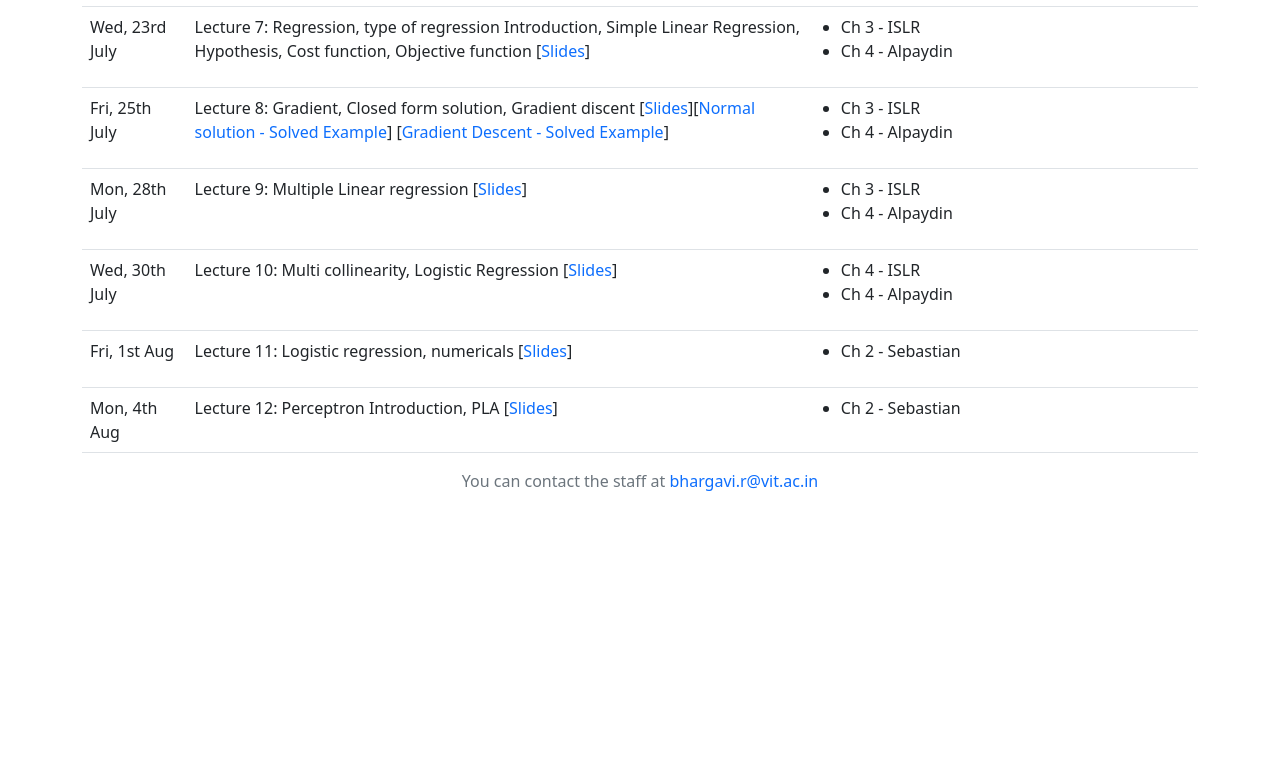
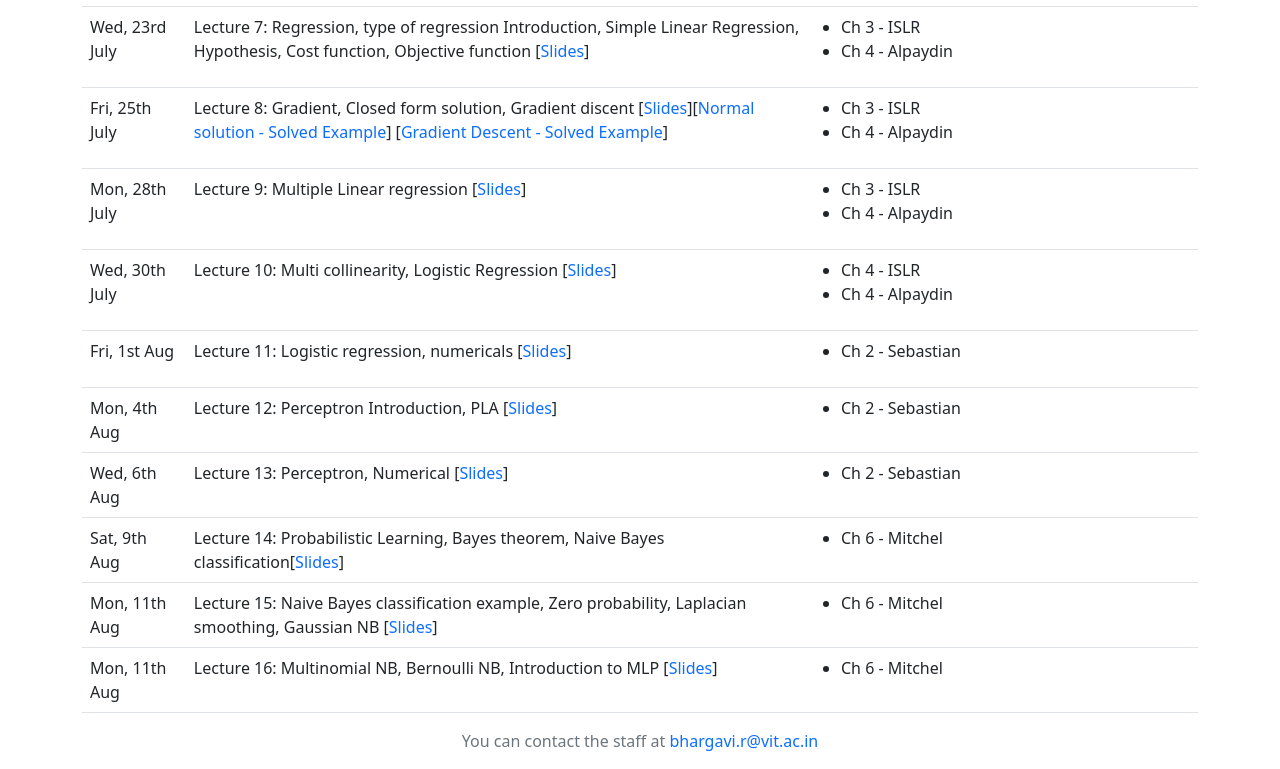
Before and after one commit to bhargaviren/bhargaviren.github.io, a plain HTML site: page courses/ml-fall-25-26.html in a window 1280 px wide. Shown: the part 1613-2382 px from the top of the page. Before the commit the page ends 2122 px from the top, so only its background shows below. Drawn offline with nearby package versions, Linux system fonts and the light colour scheme.

Commit message:
new lectures added

```diff
--- a/courses/ml-fall-25-26.html
+++ b/courses/ml-fall-25-26.html
@@ -262,6 +262,54 @@
                         </td>
                         <td></td>
                     </tr>
+                    <tr>
+                        <td>Wed, 6th Aug</td>
+                        <td>Lecture 13: Perceptron, Numerical [<a
+                                href="https://drive.google.com/file/d/1DrLHf44zgeY6NBzeyWkGbDjUfkAk-_xw/view?usp=drive_link"
+                                target="_blank">Slides</a>]</td>
+                        <td>
+                            <ul>
+                                <li>Ch 2 - Sebastian</li>
+                            </ul>
+                        </td>
+                        <td></td>
+                    </tr>
+                    <tr>
+                        <td>Sat, 9th Aug</td>
+                        <td>Lecture 14: Probabilistic Learning, Bayes theorem, Naive Bayes classification[<a
+                                href="https://drive.google.com/file/d/1_G2s_2eGtvR3NZjqkEnkpDKn102dOlrS/view?usp=drive_link"
+                                target="_blank">Slides</a>]</td>
+                        <td>
+                            <ul>
+                                <li>Ch 6 - Mitchel</li>
+                            </ul>
+                        </td>
+                        <td></td>
+                    </tr>
+                    <tr>
+                        <td>Mon, 11th Aug</td>
+                        <td>Lecture 15: Naive Bayes classification example, Zero probability, Laplacian smoothing, Gaussian NB [<a
+                                href="https://drive.google.com/file/d/1_G2s_2eGtvR3NZjqkEnkpDKn102dOlrS/view?usp=drive_link"
+                                target="_blank">Slides</a>]</td>
+                        <td>
+                            <ul>
+                                <li>Ch 6 - Mitchel</li>
+                            </ul>
+                        </td>
+                        <td></td>
+                    </tr>
+                    <tr>
+                         <td>Mon, 11th Aug</td>
+                        <td>Lecture 16: Multinomial NB, Bernoulli NB, Introduction to MLP [<a
+                                href="https://drive.google.com/file/d/1_G2s_2eGtvR3NZjqkEnkpDKn102dOlrS/view?usp=drive_link"
+                                target="_blank">Slides</a>]</td>
+                        <td>
+                            <ul>
+                                <li>Ch 6 - Mitchel</li>
+                            </ul>
+                        </td>
+                        <td></td>
+                    </tr>
                     <!--<tr>
                         <td>Thu, 23rd Jan</td>
                         <td>Lecture 13: Multi Layer Perceptron[<a
@@ -326,31 +374,7 @@
                         </td>
                         <td></td>
                     </tr>
-                    <tr>
-                        <td>Mon, 10th Feb</td>
-                        <td>Lecture 18: Probabilistic Learning, Bayes theorem, Naive Bayes classification[<a
-                                href="https://drive.google.com/file/d/1JJo5Z-7e_yv8oPEr-uKJb5MDCi_C-H5R/view?usp=drive_link"
-                                target="_blank">Slides</a>]</td>
-                        <td>
-                            <ul>
-                                <li>Ch 6 - Mitchel</li>
-                            </ul>
-                        </td>
-                        <td></td>
-                    </tr>
-                    <tr>
-                        <td>Wed, 12th Feb</td>
-                        <td>Lecture 19: Naive Bayes classification example, Zero probability, Laplacian smoothing, Gaussian NB [<a
-                                href="https://drive.google.com/file/d/1JJo5Z-7e_yv8oPEr-uKJb5MDCi_C-H5R/view?usp=drive_link"
-                                target="_blank">Slides</a>]</td>
-                        <td>
-                            <ul>
-                                <li>Ch 6 - Mitchel</li>
-                            </ul>
-                        </td>
-                        <td></td>
-                    </tr>
-                    <tr>
+
                         <td>Thu, 13th Feb</td>
                         <td>Lecture 20: Maxumum margin classifier, Soft margin classifier[<a
                                 href="https://drive.google.com/file/d/1ULfYSonyQCJzFi85jyYMnSAOvW9jYHQL/view?usp=drive_link"
```
